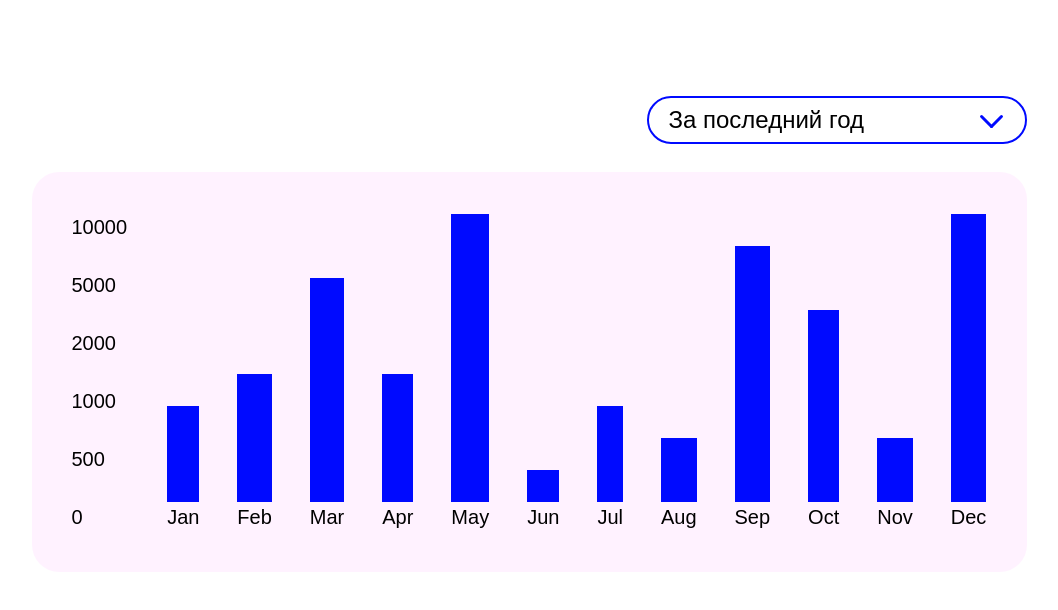
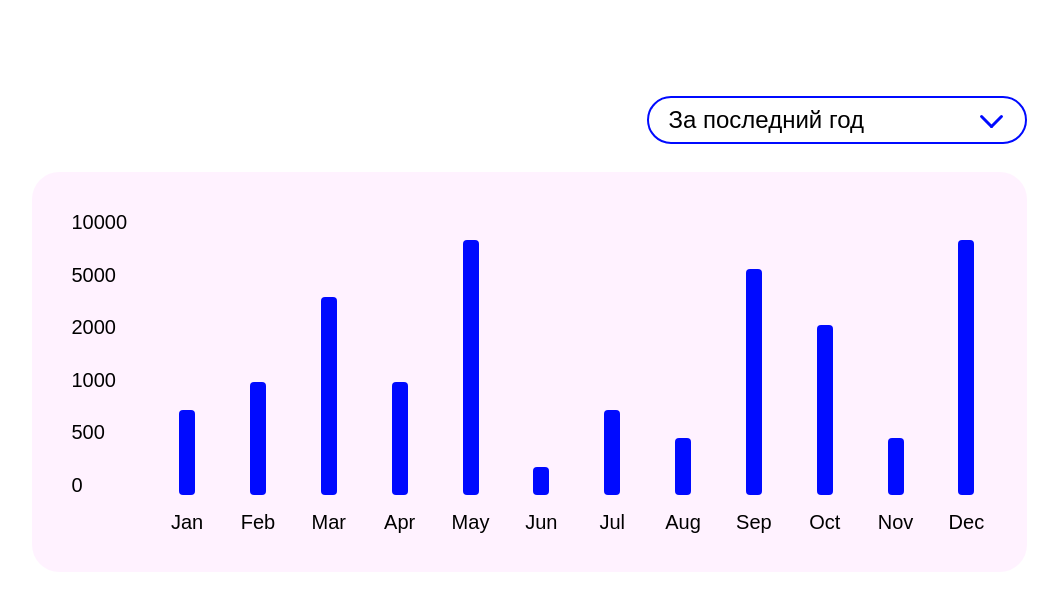
Before and after one commit to Vasily257/interactive-chart, a Next.js app: page / in a window 1280 px wide. Shown: the top 610 px of the page, without its empty margins (111-1169 px from the left). Built offline with nearby package versions, Linux system fonts and the light colour scheme.

Commit message:
feat(InteractiveChart): update the graph layout

```diff
--- a/src/app/components/InteractiveChart.tsx
+++ b/src/app/components/InteractiveChart.tsx
@@ -3,6 +3,7 @@
 import React, { useReducer } from 'react';
 import styles from './interactiveChart.module.css';
 import { Donator } from '../types/donator';
+import addLeadingZero from '../helpers/addLeadingZero';
 
 /** Периоды, для которых строится график (на основе PeriodEarningsGraph) */
 enum GraphPeriod {
@@ -10,9 +11,6 @@ enum GraphPeriod {
   HALF_YEAR = 'half_year',
   MONTH = 'month',
 }
-
-/** Отдельная колонка с данными */
-type GraphColumn = { interval: string; value: number | null };
 
 /** Переменные состояния */
 type State = { currentPeriod: GraphPeriod; isSelectOpen: boolean };
@@ -64,16 +62,35 @@ const getUnselectedPeriods = (currentPeriod: GraphPeriod) => {
 };
 
 /** Преобразовать данные графиков */
-const mapIntervalsAndValues = (intervalsAndValues: [string, number | null][]) => {
-  return intervalsAndValues.map(([interval, value]) => ({
-    interval,
-    value,
-  }));
+const mapLabelsAndValues = (periodName: string, labelsAndValues: [string, number | null][]) => {
+  const horizontalScaleLabels: Array<string | number> = [];
+  const columnValues: number[] = [];
+
+  labelsAndValues.map(([label, value], index) => {
+    if (periodName === GraphPeriod.MONTH) {
+      const isShowedLabel = index === 0 || (index + 1) % 5 === 0;
+
+      if (isShowedLabel) {
+        horizontalScaleLabels.push(addLeadingZero(Number(label)));
+      }
+    } else {
+      horizontalScaleLabels.push(label.substring(0, 3));
+    }
+
+    if (typeof value === 'number') {
+      columnValues.push(value);
+    }
+  });
+
+  return { horizontalScaleLabels, columnValues };
 };
 
 /** Получить данные для графиков (периоды и связанные значения) */
 const getGraphData = (data: Donator) => {
-  const graphData = {} as Record<GraphPeriod, GraphColumn[]>;
+  const graphData = {} as Record<
+    GraphPeriod,
+    { horizontalScaleLabels: Array<string | number>; columnValues: number[] }
+  >;
 
   // Разбить данные графиков на периоды и объекты в формате «интервал/значение»
   const PeriodsWithData = Object.entries(data.finance.periods[0].graph) as [
@@ -84,14 +101,9 @@ const getGraphData = (data: Donator) => {
   // Пересобрать данные графиков, чтобы их можно было перебрать в разметке
   PeriodsWithData.forEach(entry => {
     const periodName: GraphPeriod = entry[0];
-    const intervalsAndValues: [string, number | null][] = Object.entries(entry[1]);
+    const labelsAndValues: [string, number | null][] = Object.entries(entry[1]);
 
-    // Обрезать значение интервалов, чтобы они занимали не больше 3 символов (нужно для месяцев)
-    const croppedIntervalsAndValues: [string, number | null][] = intervalsAndValues.map(
-      ([interval, value]) => [interval.substring(0, 3), value]
-    );
-
-    graphData[periodName] = mapIntervalsAndValues(croppedIntervalsAndValues);
+    graphData[periodName] = mapLabelsAndValues(periodName, labelsAndValues);
   });
 
   return graphData;
@@ -100,6 +112,11 @@ const getGraphData = (data: Donator) => {
 /** Компонент InteractiveChart */
 const InteractiveChart: React.FC<{ data: Donator }> = ({ data }) => {
   const [state, dispatch] = useReducer<React.Reducer<State, Action>>(reducer, initialState);
+
+  const isMonthPeriod = state.currentPeriod === GraphPeriod.MONTH;
+
+  const unselectedPeriods = getUnselectedPeriods(state.currentPeriod);
+  const graphData = getGraphData(data);
 
   /** Обработать клик по верхней кнопке селекта */
   const handleClickOnSelectButtonTop = () => {
@@ -133,16 +150,14 @@ const InteractiveChart: React.FC<{ data: Donator }> = ({ data }) => {
     selectValues,
     selectValue,
     graphBox,
-    verticalScale,
-    verticalScaleItem,
-    columns,
-    column,
-    columnInterval,
+    verticalScaleLabels,
+    verticalScaleLabel,
+    columnValues,
     columnValue,
+    columnValueThin,
+    horizontalScaleLabels,
+    horizontalScaleLabel,
   } = styles;
-
-  const unselectedPeriods = getUnselectedPeriods(state.currentPeriod);
-  const graphData = getGraphData(data);
 
   return (
     <div className={chart}>
@@ -157,7 +172,7 @@ const InteractiveChart: React.FC<{ data: Donator }> = ({ data }) => {
         </button>
         {state.isSelectOpen && (
           <ul className={selectValues}>
-            {unselectedPeriods.map((period, index: number) => {
+            {unselectedPeriods.map((period, index) => {
               return (
                 <li key={index} className={selectValue}>
                   <button
@@ -176,24 +191,31 @@ const InteractiveChart: React.FC<{ data: Donator }> = ({ data }) => {
 
       {/* График */}
       <div className={graphBox}>
-        <ul className={verticalScale}>
-          {VERTICAL_SCALE_ITEMS.map((scaleItem: number, index: number) => {
+        <ul className={verticalScaleLabels}>
+          {VERTICAL_SCALE_ITEMS.map((scaleItem, index) => {
             return (
-              <li key={index} className={verticalScaleItem}>
+              <li key={index} className={verticalScaleLabel}>
                 {scaleItem}
               </li>
             );
           })}
         </ul>
-        <ul className={columns}>
-          {graphData[state.currentPeriod].map((columnItem: GraphColumn, index: number) => {
+        <ul className={columnValues}>
+          {graphData[state.currentPeriod].columnValues.map((value, index) => {
             return (
-              <li key={index} className={column}>
-                <div
-                  className={columnValue}
-                  style={{ height: `calc(${columnItem.value}/10000 * 100%)` }}
-                ></div>
-                <span className={columnInterval}>{columnItem.interval}</span>
+              <li
+                key={index}
+                style={{ height: `calc(${value}/10000 * 100%)` }}
+                className={`${columnValue} ${isMonthPeriod && columnValueThin}`}
+              ></li>
+            );
+          })}
+        </ul>
+        <ul className={horizontalScaleLabels}>
+          {graphData[state.currentPeriod].horizontalScaleLabels.map((label, index) => {
+            return (
+              <li key={index} className={horizontalScaleLabel}>
+                {label}
               </li>
             );
           })}
--- a/src/app/components/interactiveChart.module.css
+++ b/src/app/components/interactiveChart.module.css
@@ -3,6 +3,9 @@
   display: flex;
   row-gap: 28px;
   flex-flow: column nowrap;
+  width: 100%;
+  max-width: 995px;
+  margin: 0 auto;
   color: #000000;
   font-family: Manrope, Arial, Helvetica, sans-serif;
 }
@@ -44,7 +47,8 @@
   height: 27px;
 }
 
-.selectIcon::after, .selectIcon::before {
+.selectIcon::after,
+.selectIcon::before {
   position: absolute;
   top: 50%;
   display: block;
@@ -84,43 +88,76 @@
 }
 
 .graphBox {
-  display: flex;
+  display: grid;
   column-gap: 40px;
-  flex-flow: row nowrap;
-  width: 995px;
+  row-gap: 17px;
+  grid-template-columns: min-content 1fr;
+  grid-template-rows: 1fr min-content;
+  width: 100%;
   height: 400px;
   padding: 40px;
   border-radius: 27px;
   background-color: rgba(255, 0, 245, 0.05);
   font-size: 20px;
-  line-height: 1.5;
+  line-height: 1;
 }
 
-.verticalScale {
+.verticalScaleLabels {
   display: flex;
   justify-content: space-between;
   flex-flow: column nowrap;
+  grid-column: 1 / 2;
+  grid-row: 1 / 2;
   margin: 0;
   padding: 0;
   list-style-type: none;
 }
 
-.columns {
+.columnValues {
   display: flex;
   justify-content: space-between;
+  align-items: flex-end;
   flex-flow: row nowrap;
-  width: 100%;
+  grid-column: 2 / 3;
+  grid-row: 1 / 2;
   margin: 0;
   padding: 0;
   list-style-type: none;
 }
 
-.column {
-  display: flex;
-  justify-content: flex-end;
-  flex-flow: column nowrap;
+.columnValue {
+  position: relative;
+  width: 40px;
 }
 
-.columnValue {
+.columnValueThin {
+  width: 16px;
+}
+
+.columnValue::after {
+  position: absolute;
+  top: 0;
+  left: 50%;
+  width: 16px;
+  height: 100%;
+  content: '';
+  transform: translate(-50%, 0);
+  border-radius: 4px;
   background-color: #000aff;
 }
+
+.horizontalScaleLabels {
+  display: flex;
+  justify-content: space-between;
+  flex-flow: row nowrap;
+  grid-column: 2 / 3;
+  grid-row: 2 / 3;
+  margin: 0;
+  padding: 0;
+  list-style-type: none;
+}
+
+.horizontalScaleLabel {
+  width: 40px;
+  text-align: center;
+}
```
